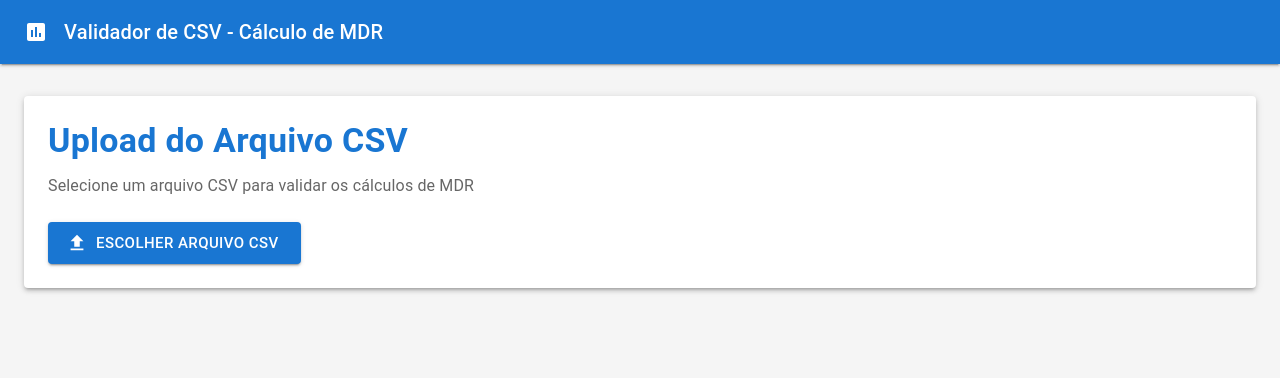
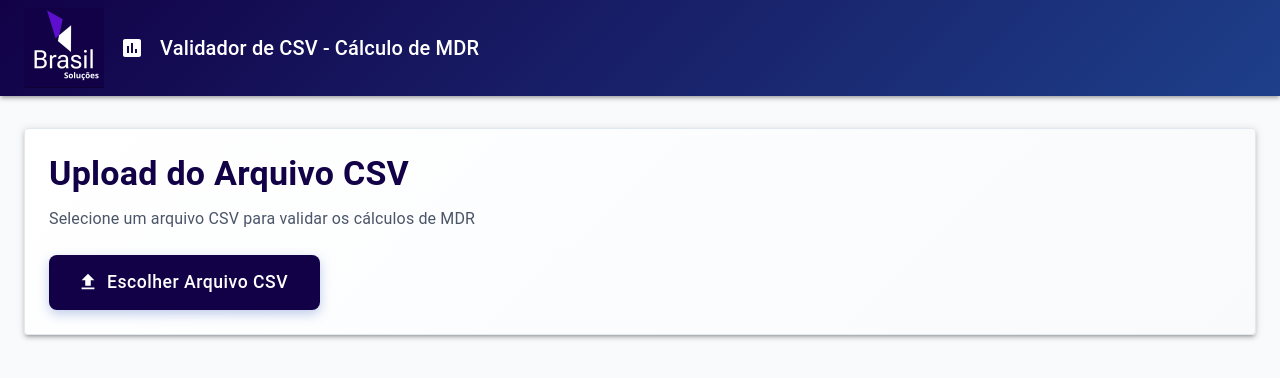
Before and after one commit to mbmaciel/csv-validator-app, a React (Create React App) app: page / in a window 1280 px wide. Shown: the top 378 px of the page. Built offline with nearby package versions, Linux system fonts and the light colour scheme.

Commit message:
cores e logo atualizados

```diff
--- a/public/index.html
+++ b/public/index.html
@@ -9,7 +9,7 @@
       name="description"
       content="Web site created using create-react-app"
     />
-    <link rel="apple-touch-icon" href="%PUBLIC_URL%/logo192.png" />
+    <link rel="apple-touch-icon" href="%PUBLIC_URL%/logo.jpg" />
     <!--
       manifest.json provides metadata used when your web app is installed on a
       user's mobile device or desktop. See https://developers.google.com/web/fundamentals/web-app-manifest/
--- a/src/App.js
+++ b/src/App.js
@@ -16,27 +16,56 @@ import {
 } from "@mui/material";
 import { Upload, Assessment } from "@mui/icons-material";
 
+// Updated theme - adjust these colors based on your logo
 const theme = createTheme({
   palette: {
     primary: {
-      main: '#1976d2',
+      main: '#120147', // Adjust this to match your logo's primary color
+      light: '#5A7BC8',
+      dark: '#1E3F8A',
     },
     secondary: {
-      main: '#dc004e',
+      main: '#FF6B35', // Adjust this to match your logo's secondary color
+      light: '#FF8A65',
+      dark: '#E64A19',
     },
     background: {
-      default: '#f5f5f5',
+      default: '#f8fafc',
+      paper: '#ffffff',
+    },
+    text: {
+      primary: '#1a202c',
+      secondary: '#4a5568',
     },
   },
   typography: {
     h4: {
       fontWeight: 600,
     },
+    h6: {
+      fontWeight: 500,
+    },
+  },
+  components: {
+    MuiAppBar: {
+      styleOverrides: {
+        root: {
+          background: 'linear-gradient(135deg, #120147 0%, #1E3F8A 100%)', // Gradient based on primary colors
+        },
+      },
+    },
   },
 });
 
 const Input = styled('input')({
   display: 'none',
+});
+
+const LogoImage = styled('img')({
+  height: '80px',
+  width: 'auto',
+  marginRight: '16px',
+  objectFit: 'contain',
 });
 
 function App() {
@@ -59,17 +88,41 @@ function App() {
   return (
     <ThemeProvider theme={theme}>
       <CssBaseline />
-      <AppBar position="static" elevation={2}>
-        <Toolbar>
-          <Assessment sx={{ mr: 2 }} />
-          <Typography variant="h6" component="div" sx={{ flexGrow: 1 }}>
+      <AppBar position="static" elevation={3}>
+        <Toolbar sx={{ py: 1 }}>
+          <LogoImage
+            src="/logo.jpg"
+            alt="Logo"
+            onError={(e) => {
+              // Fallback if logo doesn't load
+              e.target.style.display = 'none';
+            }}
+          />
+          <Assessment sx={{ mr: 2, display: { xs: 'none', sm: 'block' } }} />
+          <Typography
+            variant="h6"
+            component="div"
+            sx={{
+              flexGrow: 1,
+              fontWeight: 500,
+              fontSize: { xs: '1rem', sm: '1.25rem' }
+            }}
+          >
             Validador de CSV - Cálculo de MDR
           </Typography>
         </Toolbar>
       </AppBar>
 
       <Container maxWidth="xl" sx={{ mt: 4, mb: 4 }}>
-        <Paper elevation={3} sx={{ p: 3, mb: 3 }}>
+        <Paper
+          elevation={3}
+          sx={{
+            p: 3,
+            mb: 3,
+            background: 'linear-gradient(135deg, #ffffff 0%, #f8fafc 100%)',
+            border: '1px solid #e2e8f0',
+          }}
+        >
           <Typography variant="h4" gutterBottom color="primary">
             Upload do Arquivo CSV
           </Typography>
@@ -90,6 +143,17 @@ function App() {
                 component="span"
                 startIcon={<Upload />}
                 size="large"
+                sx={{
+                  px: 4,
+                  py: 1.5,
+                  borderRadius: 2,
+                  textTransform: 'none',
+                  fontSize: '1.1rem',
+                  boxShadow: '0 4px 12px rgba(46, 91, 186, 0.3)',
+                  '&:hover': {
+                    boxShadow: '0 6px 16px rgba(46, 91, 186, 0.4)',
+                  },
+                }}
               >
                 Escolher Arquivo CSV
               </Button>
@@ -98,7 +162,14 @@ function App() {
         </Paper>
 
         {data.length > 0 && (
-          <Paper elevation={3} sx={{ p: 3 }}>
+          <Paper
+            elevation={3}
+            sx={{
+              p: 3,
+              background: 'linear-gradient(135deg, #ffffff 0%, #f8fafc 100%)',
+              border: '1px solid #e2e8f0',
+            }}
+          >
             <Typography variant="h5" gutterBottom color="primary" sx={{ mb: 3 }}>
               Resultados da Validação
             </Typography>
--- a/src/components/CsvTable.jsx
+++ b/src/components/CsvTable.jsx
@@ -86,9 +86,9 @@ const CsvTable = ({ rows }) => {
   });
 
   const getRowColor = (taxaOk, descontoOk) => {
-    if (descontoOk && taxaOk) return "#e8f5e8";
-    if (descontoOk && !taxaOk) return "#fff3cd";
-    return "#f8d7da";
+    if (descontoOk && taxaOk) return "#f0f9f0"; // Light green
+    if (descontoOk && !taxaOk) return "#fff8e1"; // Light amber
+    return "#ffebee"; // Light red
   };
 
   return (
@@ -98,32 +98,36 @@ const CsvTable = ({ rows }) => {
       sx={{
         maxHeight: '70vh',
         overflow: 'auto',
+        border: '1px solid #e2e8f0',
+        borderRadius: 2,
         '&::-webkit-scrollbar': {
           width: '8px',
           height: '8px',
         },
         '&::-webkit-scrollbar-track': {
-          backgroundColor: '#f1f1f1',
+          backgroundColor: '#f1f5f9',
           borderRadius: '4px',
         },
         '&::-webkit-scrollbar-thumb': {
-          backgroundColor: '#c1c1c1',
+          backgroundColor: '#cbd5e1',
           borderRadius: '4px',
           '&:hover': {
-            backgroundColor: '#a8a8a8',
+            backgroundColor: '#94a3b8',
           },
         },
       }}
     >
       <Table sx={{ minWidth: 1200 }} size="small" stickyHeader>
         <TableHead>
-          <TableRow sx={{ backgroundColor: '#f5f5f5' }}>
+          <TableRow>
             {headers.map((header, idx) => (
               <TableCell
                 key={idx}
                 sx={{
                   fontWeight: 'bold',
-                  backgroundColor: '#f5f5f5',
+                  backgroundColor: '#f8fafc',
+                  borderBottom: '2px solid #e2e8f0',
+                  color: '#1a202c',
                   minWidth: header.length > 15 ? '180px' : '120px',
                   whiteSpace: 'nowrap'
                 }}
@@ -133,7 +137,9 @@ const CsvTable = ({ rows }) => {
             ))}
             <TableCell sx={{
               fontWeight: 'bold',
-              backgroundColor: '#f5f5f5',
+              backgroundColor: '#f8fafc',
+              borderBottom: '2px solid #e2e8f0',
+              color: '#1a202c',
               minWidth: '120px',
               whiteSpace: 'nowrap'
             }}>
@@ -141,7 +147,9 @@ const CsvTable = ({ rows }) => {
             </TableCell>
             <TableCell sx={{
               fontWeight: 'bold',
-              backgroundColor: '#f5f5f5',
+              backgroundColor: '#f8fafc',
+              borderBottom: '2px solid #e2e8f0',
+              color: '#1a202c',
               minWidth: '200px',
               whiteSpace: 'nowrap'
             }}>
@@ -149,7 +157,9 @@ const CsvTable = ({ rows }) => {
             </TableCell>
             <TableCell sx={{
               fontWeight: 'bold',
-              backgroundColor: '#f5f5f5',
+              backgroundColor: '#f8fafc',
+              borderBottom: '2px solid #e2e8f0',
+              color: '#1a202c',
               minWidth: '150px',
               whiteSpace: 'nowrap'
             }}>
@@ -157,7 +167,9 @@ const CsvTable = ({ rows }) => {
             </TableCell>
             <TableCell sx={{
               fontWeight: 'bold',
-              backgroundColor: '#f5f5f5',
+              backgroundColor: '#f8fafc',
+              borderBottom: '2px solid #e2e8f0',
+              color: '#1a202c',
               minWidth: '130px',
               whiteSpace: 'nowrap'
             }}>
@@ -172,8 +184,9 @@ const CsvTable = ({ rows }) => {
               sx={{
                 backgroundColor: getRowColor(rowData.taxaOk, rowData.descontoOk),
                 '&:hover': {
-                  backgroundColor: 'rgba(0, 0, 0, 0.04)',
-                }
+                  backgroundColor: 'rgba(46, 91, 186, 0.04)',
+                },
+                borderBottom: '1px solid #f1f5f9',
               }}
             >
               {headers.map((header, idx) => (
@@ -202,6 +215,7 @@ const CsvTable = ({ rows }) => {
                     label="Dentro da faixa"
                     color="success"
                     size="small"
+                    sx={{ fontWeight: 500 }}
                   />
                 ) : (
                   <Chip
@@ -209,6 +223,7 @@ const CsvTable = ({ rows }) => {
                     label={`Fora da faixa (${formatPercent(rowData.min)}-${formatPercent(rowData.max)})`}
                     color="warning"
                     size="small"
+                    sx={{ fontWeight: 500 }}
                   />
                 )}
               </TableCell>
@@ -219,6 +234,7 @@ const CsvTable = ({ rows }) => {
                     label="OK"
                     color="success"
                     size="small"
+                    sx={{ fontWeight: 500 }}
                   />
                 ) : (
                   <Chip
@@ -226,6 +242,7 @@ const CsvTable = ({ rows }) => {
                     label="Cálculo Incorreto"
                     color="error"
                     size="small"
+                    sx={{ fontWeight: 500 }}
                   />
                 )}
               </TableCell>
@@ -247,7 +264,8 @@ const CsvTable = ({ rows }) => {
                 fontWeight: 'bold',
                 fontSize: '1.1rem',
                 whiteSpace: 'nowrap',
-                backgroundColor: '#e3f2fd'
+                backgroundColor: '#e8f4fd',
+                borderTop: '2px solid #2E5BBA',
               }}
             >
               <Box display="flex" alignItems="center">
@@ -256,7 +274,11 @@ const CsvTable = ({ rows }) => {
                 </Typography>
               </Box>
             </TableCell>
-            <TableCell sx={{ backgroundColor: '#e3f2fd', whiteSpace: 'nowrap' }}>
+            <TableCell sx={{
+              backgroundColor: '#e8f4fd',
+              whiteSpace: 'nowrap',
+              borderTop: '2px solid #2E5BBA',
+            }}>
               <Typography variant="h6" color="error.main" fontWeight="bold">
                 {formatCurrency(totalDiferenca)}
               </Typography>
```
Also changed, not shown: public/logo.jpg (added), public/manifest.json.
